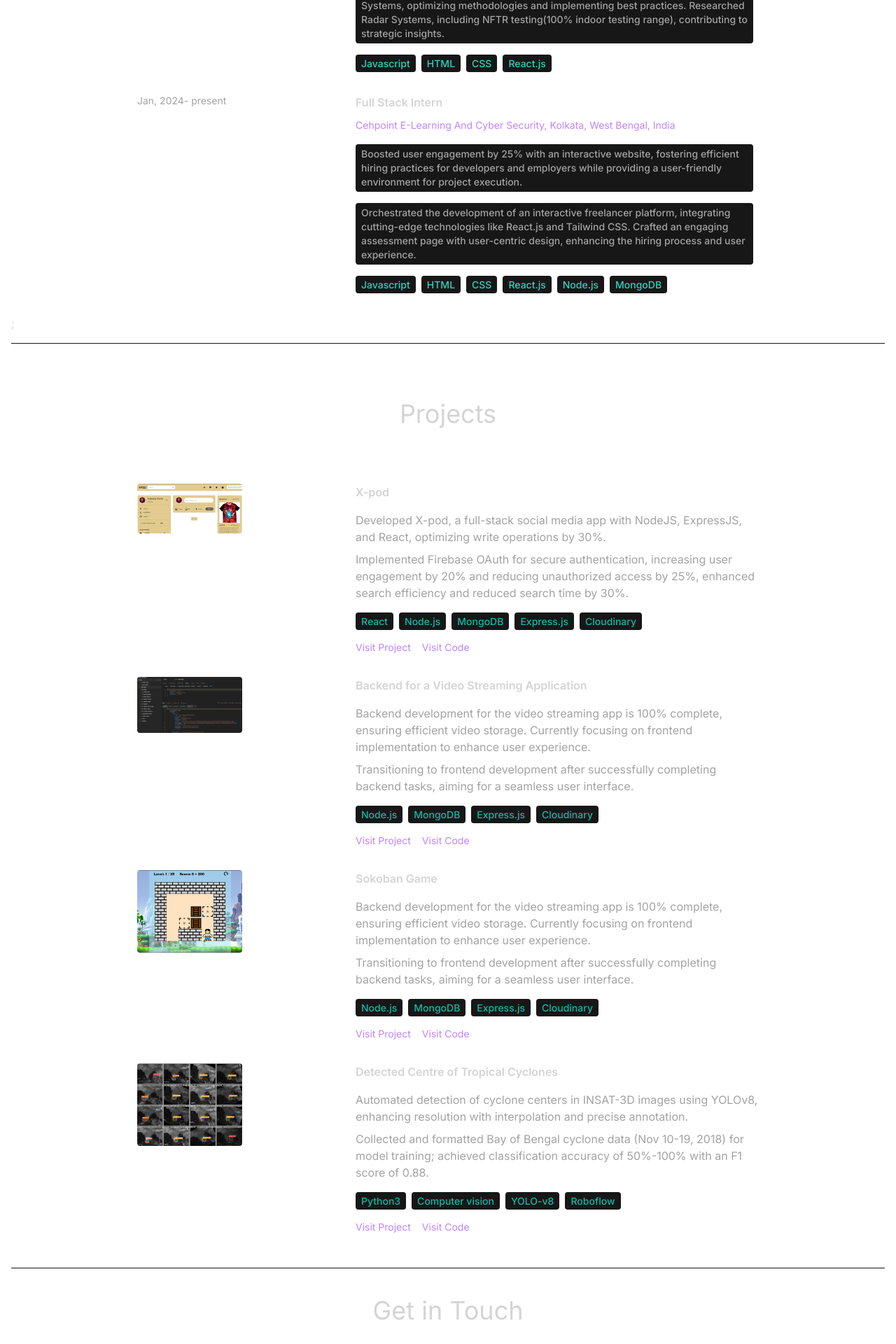
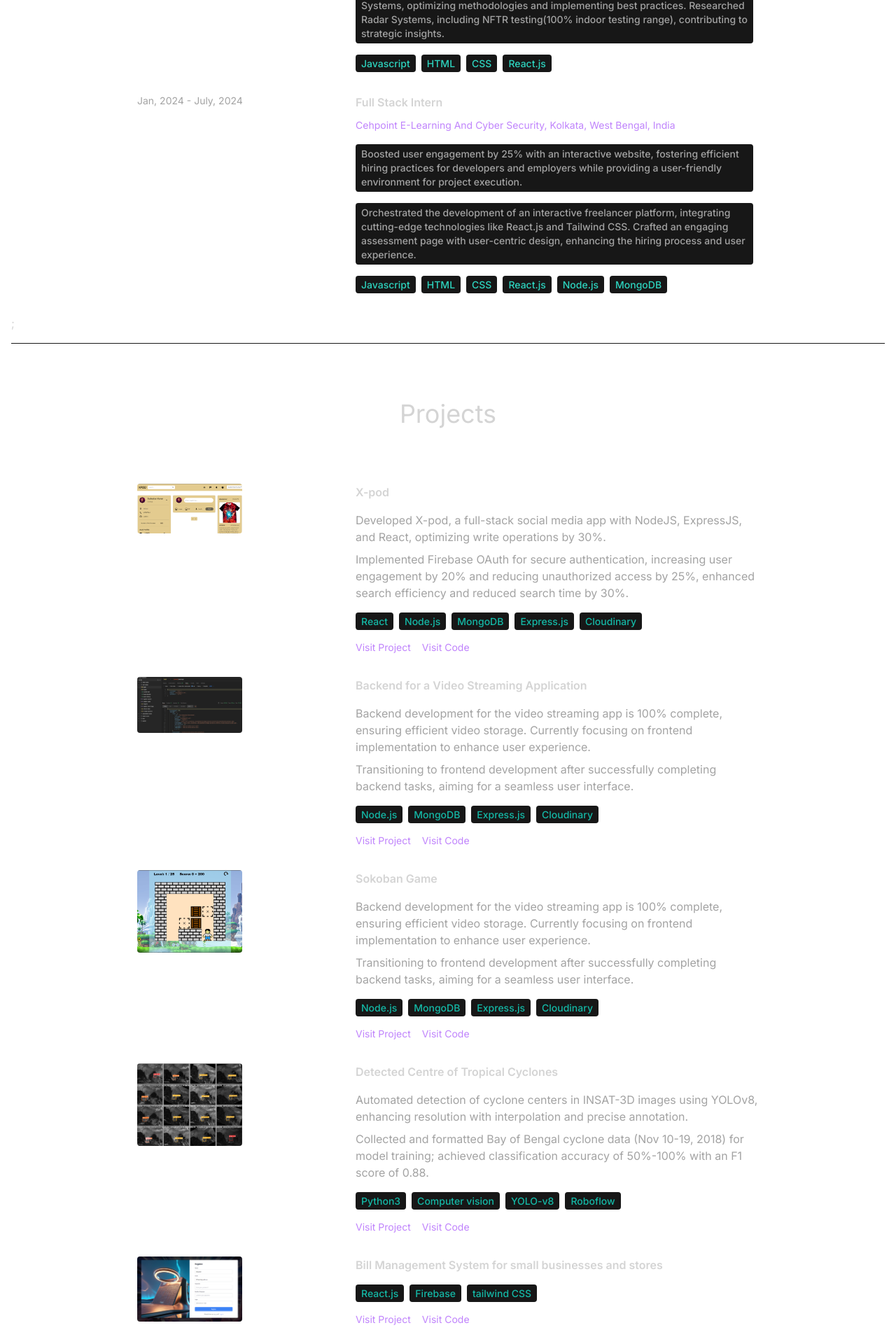
Before and after one commit to osi-102/mayank, a React (Vite) app: page / in a window 1280 px wide. Shown: the part 2197-4117 px from the top of the page at 70% size. Built offline with nearby package versions, Linux system fonts and the light colour scheme.

Commit message:
refactor: Add new project to PROJECTS constant

```diff
--- a/src/constants/index.js
+++ b/src/constants/index.js
@@ -2,6 +2,7 @@ import project1 from "../assets/projects/project-1.png";
 import project2 from "../assets/projects/project-2.jpg";
 import project3 from "../assets/projects/project-3.png";
 import project4 from "../assets/projects/project-4.png";
+import project5 from "../assets/projects/project-5.png";
 
 export const HERO_CONTENT = `I am a passionate full stack developer with a knack for crafting robust and scalable web applications.I have honed my skills in front-end technologies like React and Next.js, as well as back-end technologies like Node.js, MySQL, Express.js, and MongoDB. My goal is to leverage my expertise to create innovative solutions that drive business growth and deliver exceptional user experiences.`;
 
@@ -36,7 +37,7 @@ export const EXPERIENCES = [
     technologies: ["Javascript", "HTML", "CSS", "React.js"],
   },
   {
-    year: "Jan, 2024- present",
+    year: "Jan, 2024 - July, 2024",
     role: "Full Stack Intern",
     company:
       "Cehpoint E-Learning And Cyber Security, Kolkata, West Bengal, India",
@@ -103,6 +104,17 @@ export const PROJECTS = [
     ],
     technologies: ["Python3", "Computer vision", "YOLO-v8", "Roboflow"],
   },
+  {
+    title: "Bill Management System for small businesses and stores",
+    image: project5,
+    link: "http://localhost:3000/register",
+    code: "-",
+    description: [
+      // "Automated detection of cyclone centers in INSAT-3D images using YOLOv8, enhancing resolution with interpolation and precise annotation.",
+      // "Collected and formatted Bay of Bengal cyclone data (Nov 10-19, 2018) for model training; achieved classification accuracy of 50%-100% with an F1 score of 0.88.",
+    ],
+    technologies: ["React.js", "Firebase", "tailwind CSS"],
+  },
 ];
 
 export const CONTACT = {
```
Also changed, not shown: src/assets/projects/project-5.png (added).
